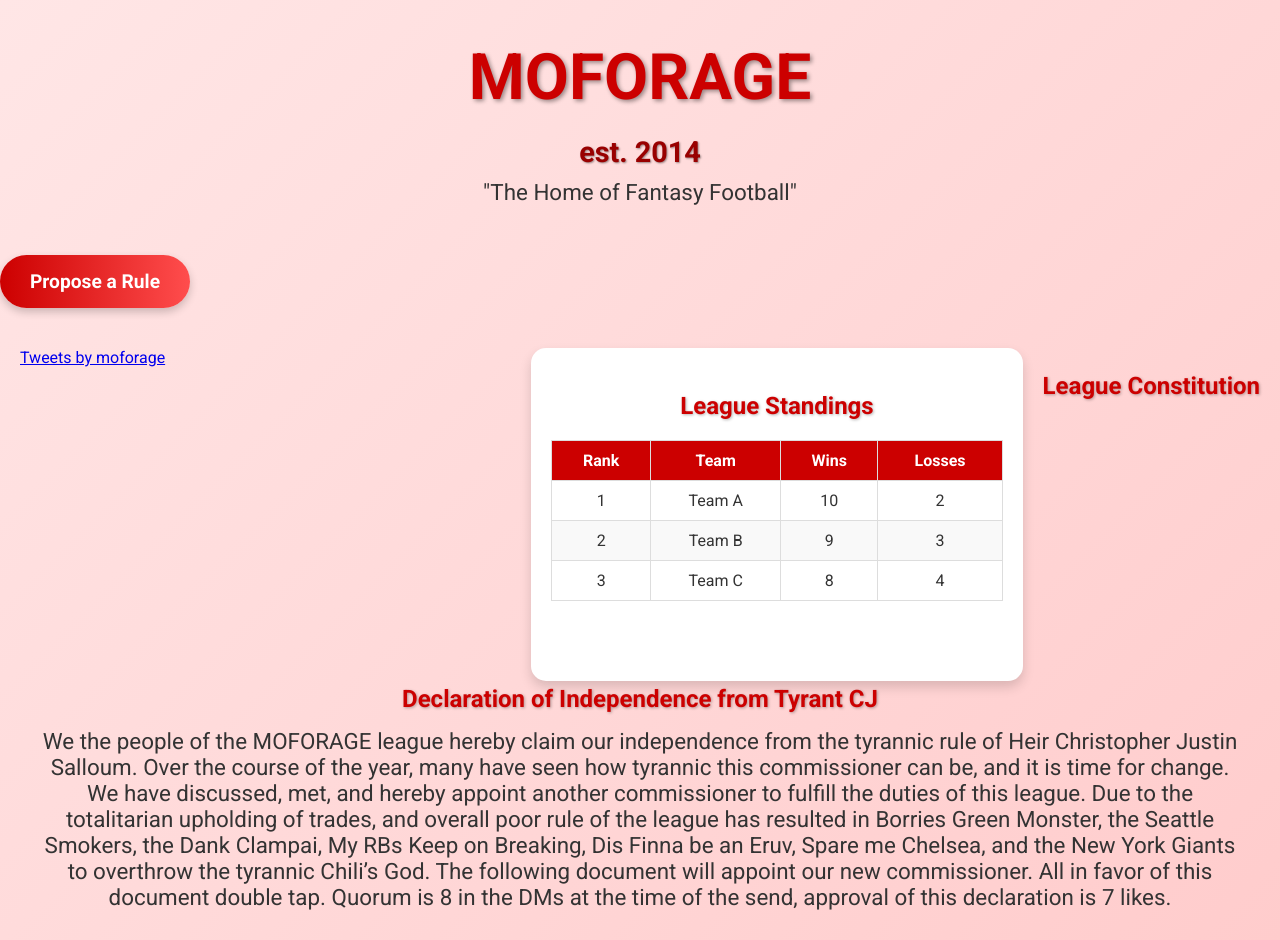
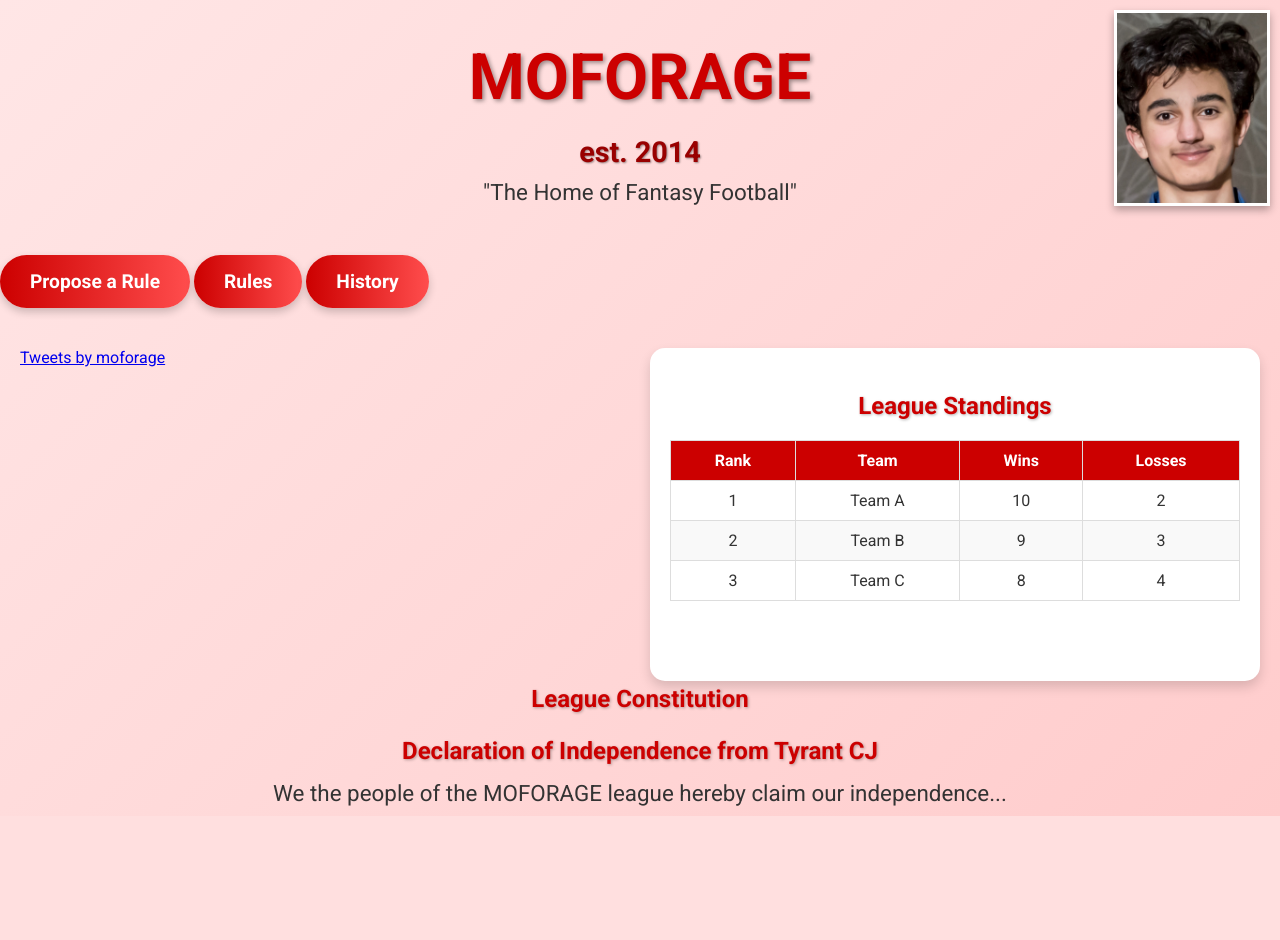
Before and after one commit to julesblau/moforage, a Flask app: page / in a window 1280 px wide. After the commit the page ends 816 px from the top, so only its background shows below. Run offline with Flask 3, Linux system fonts and the light colour scheme; some libraries are stand-ins or nearby versions.

Commit message:
final draft v1

```diff
--- a/static/css/styles.css
+++ b/static/css/styles.css
@@ -224,6 +224,18 @@ label {
     transform: scale(1.05);
 }
 
+/* Header Image Styling */
+.header-image {
+    position: absolute;
+    top: 10px;
+    right: 10px;
+    width: 150px; /* Adjust width to your preference */
+    height: auto; /* Maintain aspect ratio */
+    object-fit: cover; /* Ensures the image scales well inside the circle */
+    box-shadow: 0 4px 8px rgba(0, 0, 0, 0.3); /* Adds depth */
+    border: 3px solid white;
+}
+
 
 /* Responsive Design */
 @media (max-width: 768px) {
--- a/templates/index.html
+++ b/templates/index.html
@@ -6,6 +6,8 @@
     <title>MOFORAGE</title>
     <link rel="stylesheet" href="/static/css/styles.css">
     <link href="https://fonts.googleapis.com/css2?family=Roboto:wght@400;700&display=swap" rel="stylesheet">
+    <img src="{{ url_for('static', filename='assets/matoos.jpg') }}" alt="Matoos" class="header-image">
+
 </head>
 <body>
     <header>
@@ -13,10 +15,14 @@
         <h2>est. 2014</h2>
         <p>"The Home of Fantasy Football"</p>
     </header>
+
     <main>
         <a href="/propose-rule" class="propose-rule-button">Propose a Rule</a>
+        <a href="/" class="propose-rule-button">Rules</a>
+        <a href="/" class="propose-rule-button">History</a>
+    </main>
 
-    </main>
+    <!-- Split Layout: Twitter and Standings -->
     <main class="split-layout">
         <!-- Left: Twitter Feed -->
         <section class="twitter-section">
@@ -67,7 +73,10 @@
                 </table>
             </div>
         </section>
+    </main>
 
+    <!-- Additional Sections -->
+    <main>
         <section>
             <div>
                 <h3>League Constitution</h3>
@@ -77,18 +86,9 @@
         <section>
             <div>
                 <h3>Declaration of Independence from Tyrant CJ</h3>
-                <p>We the people of the MOFORAGE league hereby claim our independence from the tyrannic rule of
-                    Heir Christopher Justin Salloum. Over the course of the year, many have seen how tyrannic this
-                     commissioner can be, and it is time for change. We have discussed, met, and hereby appoint another
-                     commissioner to fulfill the duties of this league. Due to the totalitarian upholding of trades,
-                      and overall poor rule of the league has resulted in Borries Green Monster, the Seattle Smokers,
-                      the Dank Clampai, My RBs Keep on Breaking, Dis Finna be an Eruv, Spare me Chelsea, and
-                      the New York Giants to overthrow the tyrannic Chili’s God. The following document will appoint
-                      our new commissioner. All in favor of this document double tap. Quorum is 8 in the DMs at the
-                      time of the send, approval of this declaration is 7 likes.</p>
+                <p>We the people of the MOFORAGE league hereby claim our independence...</p>
             </div>
         </section>
-
     </main>
 </body>
 </html>
```
Also changed, not shown: requirements.txt (+481 -12 lines), static/assets/matoos.jpg (added).
